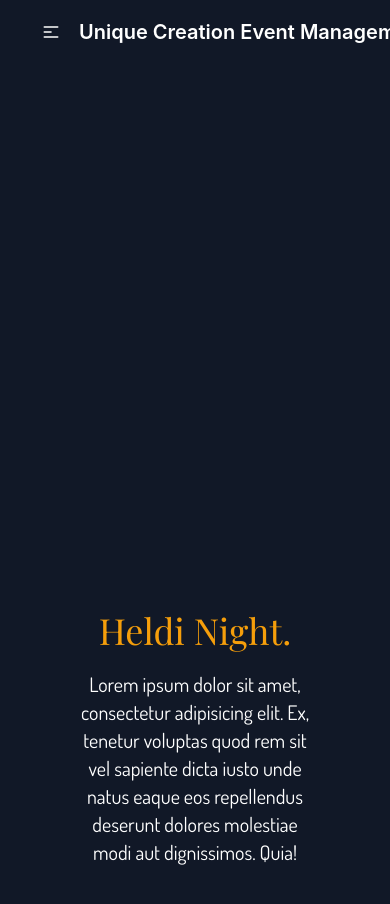
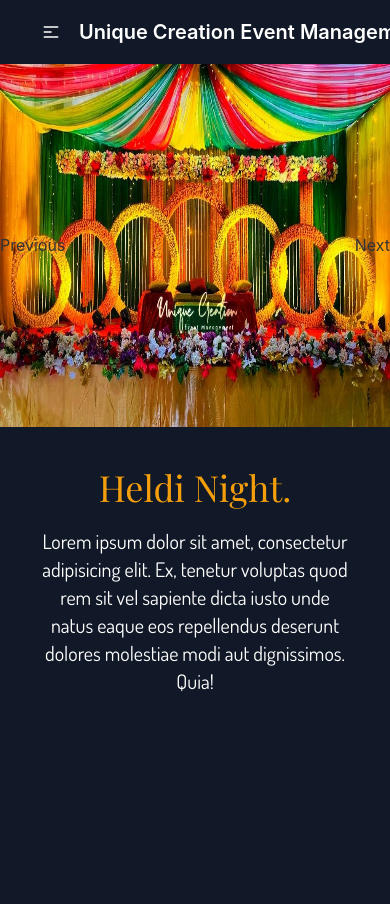
Before and after one commit to Al-Shaharia-Ifty/Unique-Creation-Event-Management, a React (Create React App) app: page /program-we-cover/haldi-night in a window 390 px wide. Shown: the top 904 px of the page. Built offline with nearby package versions, Linux system fonts and the light colour scheme; what tw-elements would draw is missing.

Commit message:
holdi night is done

```diff
--- a/src/Pages/Cover/Haldi.js
+++ b/src/Pages/Cover/Haldi.js
@@ -5,11 +5,11 @@ import img3 from "../../Assets/resize/program_we_cover/haldi_night/HN (3).jpg";
 
 const Haldi = () => {
   return (
-    <div className="h-screen bg-gray-900" s>
+    <div className="min-h-screen bg-gray-900">
       <div>
         <div
           id="carouselExampleIndicators"
-          class="carousel slide relative mx-80 h-[60vh]"
+          class="carousel slide relative lg:mx-80 lg:h-[60vh] h-[43vh] md:h-[60vh] md:mx-20"
           data-bs-ride="carousel"
         >
           <div class="carousel-indicators absolute right-0 bottom-0 left-0 flex justify-center p-0 mb-4">
@@ -71,7 +71,7 @@ const Haldi = () => {
           </button>
         </div>
       </div>
-      <div className="mx-20">
+      <div className="lg:mx-20 mx-10">
         <h2 className="text-4xl text-center text-amber-500 font-banner mt-10">
           Heldi Night.
         </h2>
```
